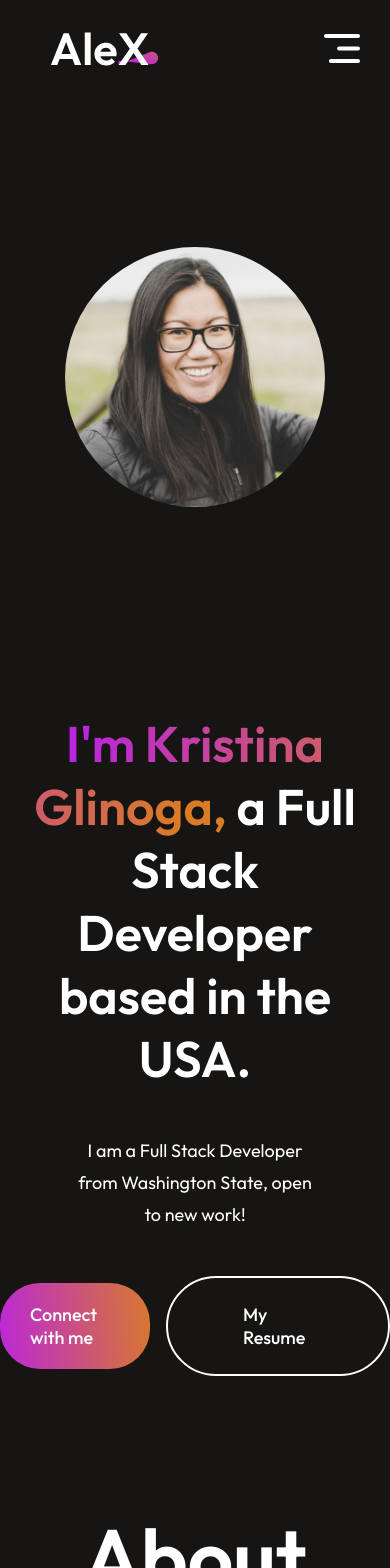
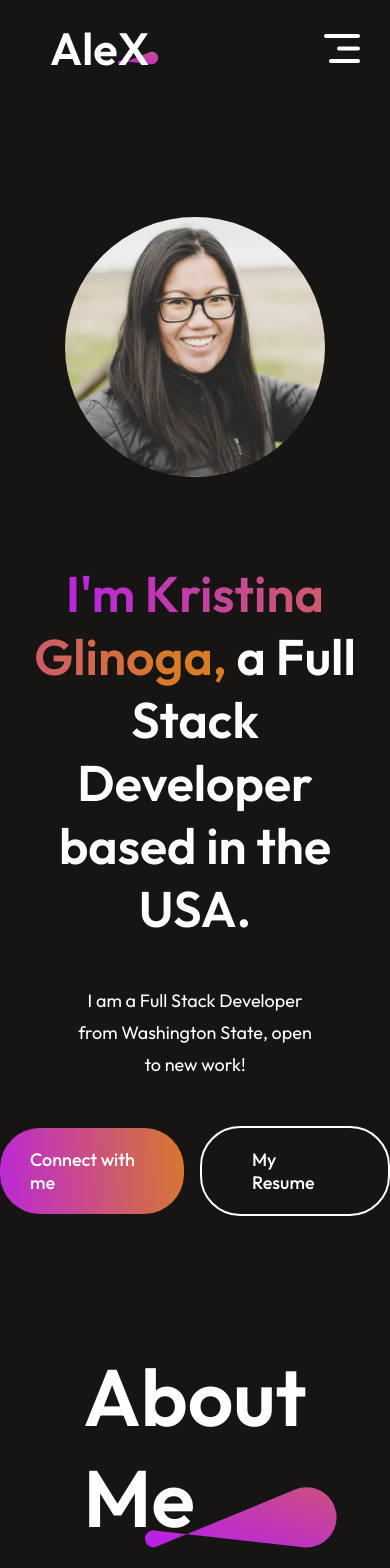
Before and after one commit to hellokristinafaye/portfolio-react, a React (Vite) app: page / in a window 390 px wide. Shown: the top 1568 px of the page. Built offline with nearby package versions, Linux system fonts and the light colour scheme.

Commit message:
hero section styled for mobile

```diff
--- a/src/components/Hero/Hero.css
+++ b/src/components/Hero/Hero.css
@@ -56,7 +56,7 @@
 
 @media(max-width: 768px) {
     .hero img {
-        margin-bottom: 120px;
+        margin-top: 120px;
         width: 260px;
     }
     .hero h1 {
@@ -80,4 +80,8 @@
         padding: 20px 30px;
         border-radius: 40px;
     }
+    .hero-resume {
+        padding: 20px 50px;
+        border-radius: 40px;
+    }
 }
```
